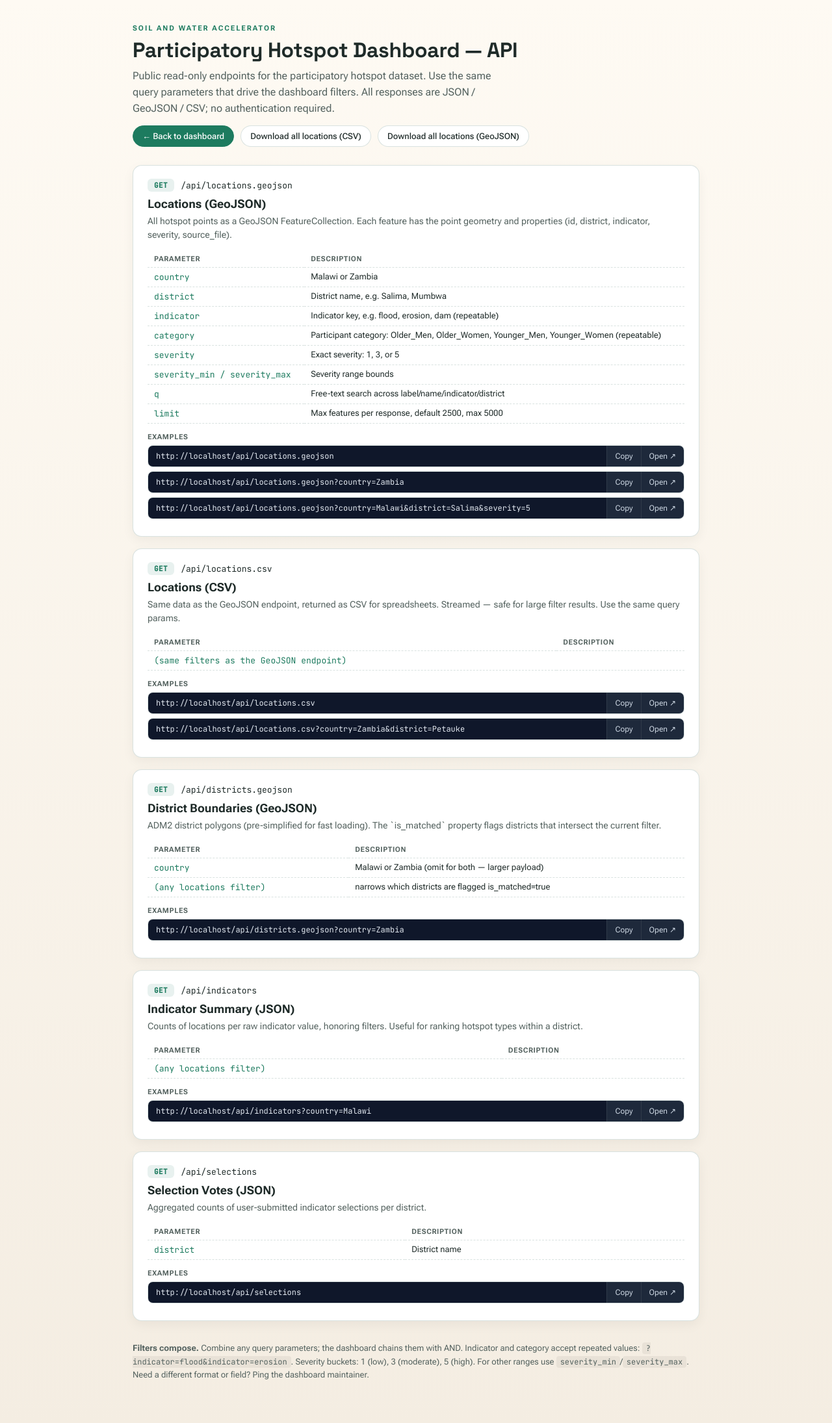
After one commit to ZoloKiala/participatory_mapping, a Django app: page /api/ in a window 1280 px wide. The commit adds this page. Shown: the whole page at 65% size. Run offline with Django 5.2, Linux system fonts and the light colour scheme.

Commit message:
Add a public API page and CSV export
For sharing the dataset with collaborators:
- New /api/ docs page lists every read-only endpoint with parameters,
  example URLs, copy-to-clipboard buttons, and direct-open links.
- New /api/locations.csv streams the same filtered locations as the
  GeoJSON endpoint but as CSV with a friendly Content-Disposition
  attachment so spreadsheet users can just download.
- Dashboard onboarding card gains a small "Open the API page" link
  so the docs are discoverable from the main UI.

No auth — endpoints stay public and read-only, matching the dashboard
itself.

Co-Authored-By: Claude Opus 4.7 <noreply@anthropic.com>

```diff
--- /dev/null
+++ b/participatory/templates/participatory/api_docs.html
@@ -0,0 +1,308 @@
+{% load static %}
+<!doctype html>
+<html lang="en">
+<head>
+  <meta charset="utf-8">
+  <meta name="viewport" content="width=device-width, initial-scale=1">
+  <title>API · Participatory Hotspot Dashboard</title>
+
+  <link rel="preconnect" href="https://fonts.googleapis.com">
+  <link rel="preconnect" href="https://fonts.gstatic.com" crossorigin>
+  <link
+    rel="stylesheet"
+    href="https://fonts.googleapis.com/css2?family=Roboto:wght@400;500;700&family=Roboto+Flex:opsz,wght@8..144,400;8..144,500;8..144,700&family=Space+Grotesk:wght@500;700&family=JetBrains+Mono:wght@400;500&display=swap"
+  >
+  <style>
+    :root {
+      --ink: #1f2b29;
+      --muted: #54625f;
+      --line: rgba(24, 79, 67, 0.16);
+      --accent: #1d7b5f;
+      --accent-soft: rgba(29, 123, 95, 0.1);
+      --bg: linear-gradient(180deg, #fefaf3, #f4ede2);
+      --card: #ffffff;
+      --code-bg: #0f172a;
+      --code-fg: #e2e8f0;
+    }
+
+    * { box-sizing: border-box; }
+    body {
+      margin: 0;
+      font-family: "Roboto Flex", "Roboto", system-ui, sans-serif;
+      color: var(--ink);
+      background: var(--bg);
+      min-height: 100vh;
+    }
+
+    .wrap {
+      max-width: 920px;
+      margin: 0 auto;
+      padding: 32px 24px 64px;
+    }
+
+    header.page-head {
+      margin-bottom: 28px;
+    }
+    .kicker {
+      display: inline-block;
+      color: var(--accent);
+      font-size: 11px;
+      font-weight: 700;
+      letter-spacing: 0.18em;
+      text-transform: uppercase;
+    }
+    h1 {
+      margin: 6px 0 8px;
+      font-family: "Space Grotesk", "Roboto Flex", sans-serif;
+      font-size: 32px;
+      letter-spacing: -0.01em;
+    }
+    .lead {
+      margin: 0 0 14px;
+      color: var(--muted);
+      max-width: 64ch;
+      line-height: 1.55;
+    }
+    .actions {
+      display: flex;
+      gap: 10px;
+      flex-wrap: wrap;
+      margin-top: 6px;
+    }
+    a.btn {
+      display: inline-flex;
+      align-items: center;
+      gap: 6px;
+      padding: 8px 14px;
+      border-radius: 999px;
+      border: 1px solid var(--line);
+      background: var(--card);
+      color: var(--ink);
+      text-decoration: none;
+      font-size: 13px;
+      font-weight: 500;
+    }
+    a.btn:hover { border-color: var(--accent); color: var(--accent); }
+    a.btn.primary { background: var(--accent); color: white; border-color: var(--accent); }
+    a.btn.primary:hover { background: #185f4a; color: white; }
+
+    section.endpoint {
+      background: var(--card);
+      border: 1px solid var(--line);
+      border-radius: 14px;
+      padding: 20px 22px;
+      margin-bottom: 18px;
+      box-shadow: 0 6px 18px rgba(18, 28, 27, 0.05);
+    }
+    .endpoint-head {
+      display: flex;
+      align-items: center;
+      gap: 10px;
+      flex-wrap: wrap;
+      margin-bottom: 8px;
+    }
+    .method {
+      display: inline-flex;
+      align-items: center;
+      padding: 3px 10px;
+      border-radius: 6px;
+      background: var(--accent-soft);
+      color: var(--accent);
+      font-family: "JetBrains Mono", monospace;
+      font-size: 11px;
+      font-weight: 700;
+      letter-spacing: 0.04em;
+    }
+    .url {
+      font-family: "JetBrains Mono", monospace;
+      font-size: 13px;
+      color: var(--ink);
+    }
+    h2 {
+      margin: 0 0 6px;
+      font-size: 18px;
+      font-weight: 600;
+    }
+    .endpoint p.desc {
+      margin: 0 0 14px;
+      color: var(--muted);
+      line-height: 1.5;
+      font-size: 14px;
+    }
+
+    table.params {
+      width: 100%;
+      border-collapse: collapse;
+      margin: 0 0 14px;
+      font-size: 13px;
+    }
+    table.params th, table.params td {
+      text-align: left;
+      padding: 6px 10px;
+      border-bottom: 1px dashed var(--line);
+      vertical-align: top;
+    }
+    table.params th {
+      font-weight: 600;
+      color: var(--muted);
+      font-size: 11px;
+      letter-spacing: 0.06em;
+      text-transform: uppercase;
+    }
+    table.params td.name {
+      font-family: "JetBrains Mono", monospace;
+      color: var(--accent);
+      white-space: nowrap;
+    }
+
+    .examples-label {
+      font-size: 11px;
+      letter-spacing: 0.06em;
+      text-transform: uppercase;
+      color: var(--muted);
+      font-weight: 700;
+      margin: 14px 0 6px;
+    }
+    .example {
+      display: flex;
+      align-items: stretch;
+      gap: 0;
+      margin-bottom: 6px;
+      border-radius: 8px;
+      overflow: hidden;
+      border: 1px solid var(--line);
+    }
+    .example code {
+      flex: 1;
+      padding: 8px 12px;
+      background: var(--code-bg);
+      color: var(--code-fg);
+      font-family: "JetBrains Mono", monospace;
+      font-size: 12px;
+      overflow-x: auto;
+      white-space: nowrap;
+      text-overflow: ellipsis;
+    }
+    .example .actions-inline {
+      display: flex;
+      background: #1e293b;
+    }
+    .example button, .example a.open {
+      appearance: none;
+      border: 0;
+      background: transparent;
+      color: #cbd5e1;
+      padding: 0 12px;
+      font-size: 12px;
+      font-family: inherit;
+      cursor: pointer;
+      text-decoration: none;
+      display: inline-flex;
+      align-items: center;
+      border-left: 1px solid rgba(255,255,255,0.08);
+    }
+    .example button:hover, .example a.open:hover { color: white; background: rgba(255,255,255,0.06); }
+    .example button.copied { color: #86efac; }
+
+    footer {
+      margin-top: 32px;
+      color: var(--muted);
+      font-size: 13px;
+      line-height: 1.55;
+    }
+    footer code {
+      font-family: "JetBrains Mono", monospace;
+      background: rgba(0,0,0,0.05);
+      padding: 1px 6px;
+      border-radius: 4px;
+      font-size: 12px;
+    }
+  </style>
+</head>
+<body>
+  <div class="wrap">
+    <header class="page-head">
+      <span class="kicker">Soil and Water Accelerator</span>
+      <h1>Participatory Hotspot Dashboard — API</h1>
+      <p class="lead">
+        Public read-only endpoints for the participatory hotspot dataset.
+        Use the same query parameters that drive the dashboard filters.
+        All responses are JSON / GeoJSON / CSV; no authentication required.
+      </p>
+      <div class="actions">
+        <a class="btn primary" href="{% url 'dashboard' %}">← Back to dashboard</a>
+        <a class="btn" href="{{ base_url }}/api/locations.csv">Download all locations (CSV)</a>
+        <a class="btn" href="{{ base_url }}/api/locations.geojson">Download all locations (GeoJSON)</a>
+      </div>
+    </header>
+
+    {% for endpoint in endpoints %}
+      <section class="endpoint">
+        <div class="endpoint-head">
+          <span class="method">{{ endpoint.method }}</span>
+          <span class="url">{{ endpoint.url }}</span>
+        </div>
+        <h2>{{ endpoint.title }}</h2>
+        <p class="desc">{{ endpoint.description }}</p>
+
+        {% if endpoint.params %}
+          <table class="params">
+            <thead><tr><th>Parameter</th><th>Description</th></tr></thead>
+            <tbody>
+              {% for name, desc in endpoint.params %}
+                <tr>
+                  <td class="name">{{ name }}</td>
+                  <td>{{ desc }}</td>
+                </tr>
+              {% endfor %}
+            </tbody>
+          </table>
+        {% endif %}
+
+        <div class="examples-label">Examples</div>
+        {% for example in endpoint.examples %}
+          <div class="example">
+            <code>{{ example }}</code>
+            <div class="actions-inline">
+              <button type="button" data-copy="{{ example }}">Copy</button>
+              <a class="open" href="{{ example }}" target="_blank" rel="noopener">Open ↗</a>
+            </div>
+          </div>
+        {% endfor %}
+      </section>
+    {% endfor %}
+
+    <footer>
+      <strong>Filters compose.</strong> Combine any query parameters; the dashboard chains them with AND.
+      Indicator and category accept repeated values: <code>?indicator=flood&indicator=erosion</code>.
+      Severity buckets: 1 (low), 3 (moderate), 5 (high). For other ranges use <code>severity_min</code>/<code>severity_max</code>.
+      Need a different format or field? Ping the dashboard maintainer.
+    </footer>
+  </div>
+
+  <script>
+    document.querySelectorAll("button[data-copy]").forEach((btn) => {
+      btn.addEventListener("click", async () => {
+        const text = btn.dataset.copy || "";
+        try {
+          await navigator.clipboard.writeText(text);
+          const original = btn.textContent;
+          btn.textContent = "Copied ✓";
+          btn.classList.add("copied");
+          setTimeout(() => {
+            btn.textContent = original;
+            btn.classList.remove("copied");
+          }, 1400);
+        } catch (e) {
+          // Fallback: select the URL so user can Ctrl+C manually
+          const range = document.createRange();
+          range.selectNodeContents(btn.previousElementSibling || btn.parentElement);
+          const sel = window.getSelection();
+          sel.removeAllRanges();
+          sel.addRange(range);
+        }
+      });
+    });
+  </script>
+</body>
+</html>
--- a/participatory/urls.py
+++ b/participatory/urls.py
@@ -4,7 +4,9 @@ from . import views
 
 urlpatterns = [
     path("", views.dashboard, name="dashboard"),
+    path("api/", views.api_docs, name="api_docs"),
     path("api/locations.geojson", views.locations_geojson, name="locations_geojson"),
+    path("api/locations.csv", views.locations_csv, name="locations_csv"),
     path("api/districts.geojson", views.district_boundaries_geojson, name="district_boundaries_geojson"),
     path("api/indicators", views.indicator_summary, name="indicator_summary"),
     path("api/selections", views.selection_results, name="selection_results"),
--- a/participatory/views.py
+++ b/participatory/views.py
@@ -1,3 +1,4 @@
+import csv
 import json
 import re
 from collections import Counter
@@ -5,8 +6,9 @@ from functools import lru_cache
 from pathlib import Path
 
 from django.db.models import Count, Q
-from django.http import HttpRequest, HttpResponse, JsonResponse
+from django.http import HttpRequest, HttpResponse, JsonResponse, StreamingHttpResponse
 from django.shortcuts import redirect, render
+from django.urls import reverse
 from django.views.decorators.http import require_GET, require_POST
 
 from .models import IndicatorSelection, Location
@@ -696,6 +698,148 @@ def selection_results(request: HttpRequest) -> JsonResponse:
     return JsonResponse({"results": list(results)})
 
 
+CSV_FIELDS = [
+    "id",
+    "country",
+    "district",
+    "indicator",
+    "severity",
+    "latitude",
+    "longitude",
+    "label",
+    "source_file",
+]
+
+
+class _Echo:
+    """File-like object that just returns the value written, for csv.writer."""
+
+    def write(self, value: str) -> str:
+        return value
+
+
+@require_GET
+def locations_csv(request: HttpRequest) -> StreamingHttpResponse:
+    """CSV export of locations honoring the same filters as the JSON endpoint."""
+
+    queryset = _apply_location_filters(request).values(
+        "external_id",
+        "district",
+        "indicator",
+        "severity",
+        "latitude",
+        "longitude",
+        "label",
+        "source_file",
+    )
+
+    writer = csv.writer(_Echo())
+
+    def stream():
+        yield writer.writerow(CSV_FIELDS)
+        for row in queryset.iterator(chunk_size=500):
+            yield writer.writerow(
+                [
+                    row["external_id"],
+                    DISTRICT_COUNTRY.get(row["district"], ""),
+                    row["district"],
+                    row["indicator"],
+                    row["severity"] if row["severity"] is not None else "",
+                    row["latitude"],
+                    row["longitude"],
+                    row["label"],
+                    row["source_file"],
+                ]
+            )
+
+    response = StreamingHttpResponse(stream(), content_type="text/csv; charset=utf-8")
+    response["Content-Disposition"] = 'attachment; filename="participatory_hotspots.csv"'
+    return response
+
+
+@require_GET
+def api_docs(request: HttpRequest) -> HttpResponse:
+    """Public API documentation page — listing endpoints and example URLs."""
+
+    base = request.build_absolute_uri("/").rstrip("/")
+
+    endpoints = [
+        {
+            "method": "GET",
+            "url": reverse("locations_geojson"),
+            "title": "Locations (GeoJSON)",
+            "description": "All hotspot points as a GeoJSON FeatureCollection. Each feature has the point geometry and properties (id, district, indicator, severity, source_file).",
+            "params": [
+                ("country", "Malawi or Zambia"),
+                ("district", "District name, e.g. Salima, Mumbwa"),
+                ("indicator", "Indicator key, e.g. flood, erosion, dam (repeatable)"),
+                ("category", "Participant category: Older_Men, Older_Women, Younger_Men, Younger_Women (repeatable)"),
+                ("severity", "Exact severity: 1, 3, or 5"),
+                ("severity_min / severity_max", "Severity range bounds"),
+                ("q", "Free-text search across label/name/indicator/district"),
+                ("limit", "Max features per response, default 2500, max 5000"),
+            ],
+            "examples": [
+                f"{base}/api/locations.geojson",
+                f"{base}/api/locations.geojson?country=Zambia",
+                f"{base}/api/locations.geojson?country=Malawi&district=Salima&severity=5",
+            ],
+        },
+        {
+            "method": "GET",
+            "url": reverse("locations_csv"),
+            "title": "Locations (CSV)",
+            "description": "Same data as the GeoJSON endpoint, returned as CSV for spreadsheets. Streamed — safe for large filter results. Use the same query params.",
+            "params": [
+                ("(same filters as the GeoJSON endpoint)", ""),
+            ],
+            "examples": [
+                f"{base}/api/locations.csv",
+                f"{base}/api/locations.csv?country=Zambia&district=Petauke",
+            ],
+        },
+        {
+            "method": "GET",
+            "url": reverse("district_boundaries_geojson"),
+            "title": "District Boundaries (GeoJSON)",
+            "description": "ADM2 district polygons (pre-simplified for fast loading). The `is_matched` property flags districts that intersect the current filter.",
+            "params": [
+                ("country", "Malawi or Zambia (omit for both — larger payload)"),
+                ("(any locations filter)", "narrows which districts are flagged is_matched=true"),
+            ],
+            "examples": [
+                f"{base}/api/districts.geojson?country=Zambia",
+            ],
+        },
+        {
+            "method": "GET",
+            "url": reverse("indicator_summary"),
+            "title": "Indicator Summary (JSON)",
+            "description": "Counts of locations per raw indicator value, honoring filters. Useful for ranking hotspot types within a district.",
+            "params": [
+                ("(any locations filter)", ""),
+            ],
+            "examples": [
+                f"{base}/api/indicators?country=Malawi",
+            ],
+        },
+        {
+            "method": "GET",
+            "url": reverse("selection_results"),
+            "title": "Selection Votes (JSON)",
+            "description": "Aggregated counts of user-submitted indicator selections per district.",
+            "params": [
+                ("district", "District name"),
+            ],
+            "examples": [
+                f"{base}/api/selections",
+            ],
+        },
+    ]
+
+    return render(request, "participatory/api_docs.html", {"endpoints": endpoints, "base_url": base})
+
+
 def error_404(request: HttpRequest, exception) -> HttpResponse:
     return render(request, "errors/404.html", status=404)
 
```
Also changed, not shown: participatory/static/participatory/app.css (+15 -0 lines), participatory/templates/participatory/dashboard.html (+6 -2 lines).
